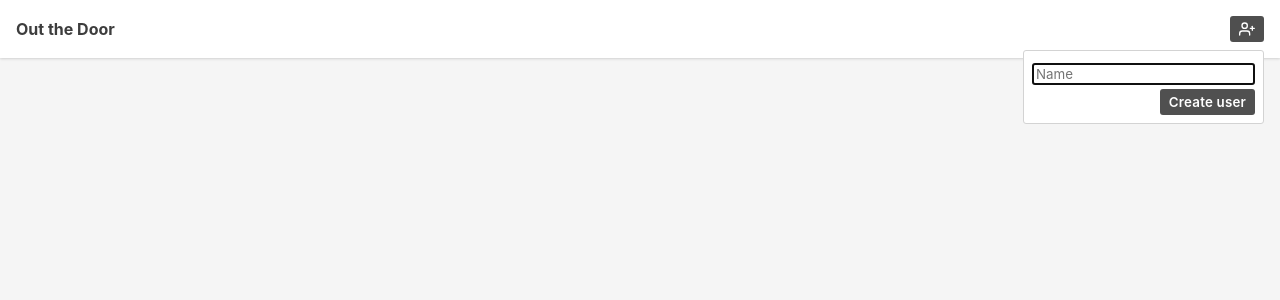
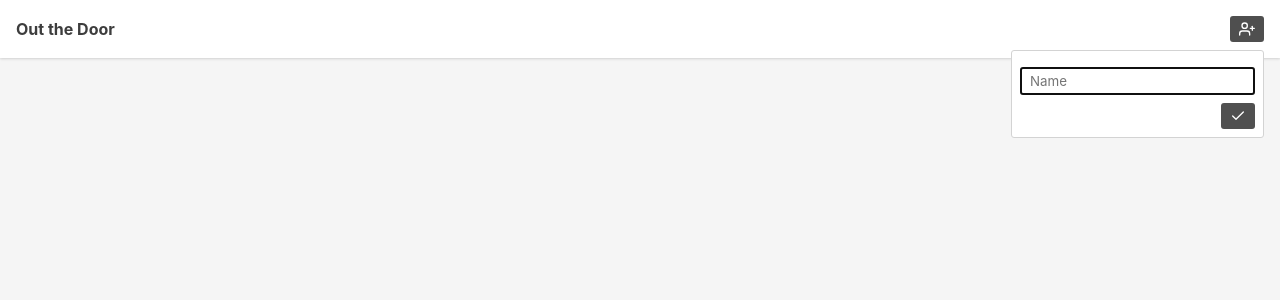
Before and after one commit to hufort/out-the-door, a React (Create React App) app: page / in a window 1280 px wide. Both pictures are taken after a click on the button 1247 px from the left and 29 px from the top of the page. Shown: the top 300 px of the page. Built offline with nearby package versions, Linux system fonts and the light colour scheme.

Commit message:
refactor(Header): use icons in add user dropdown

```diff
--- a/src/App.js
+++ b/src/App.js
@@ -1,7 +1,7 @@
 import React, { useEffect, useState, useRef } from 'react'
 import { css } from '@emotion/react'
 import { Button, Dropdown, Grid, Stack } from './components'
-import { UserPlus, UserX } from 'react-feather'
+import { Check, Plus, UserPlus, UserX } from 'react-feather'
 import _ from 'lodash'
 
 const makeDate = () => {
@@ -71,7 +71,7 @@ function App() {
         >
           <Stack padding="8px">
             <form onSubmit={createUser}>
-              <Stack axis="vertical" gap="4px" alignment="end">
+              <Stack axis="vertical" gap="8px" alignment="end">
                 <label htmlFor="new-user-name" />
                 <input
                   onChange={(e) => setuserName(e.target.value)}
@@ -79,8 +79,11 @@ function App() {
                   type="text"
                   value={userName}
                   autoFocus
+                  style={{ padding: '4px 8px' }}
                 />
-                <Button type="submit">Create user</Button>
+                <Button type="submit">
+                  <Check color="white" size={16} />
+                </Button>
               </Stack>
             </form>
           </Stack>
```
